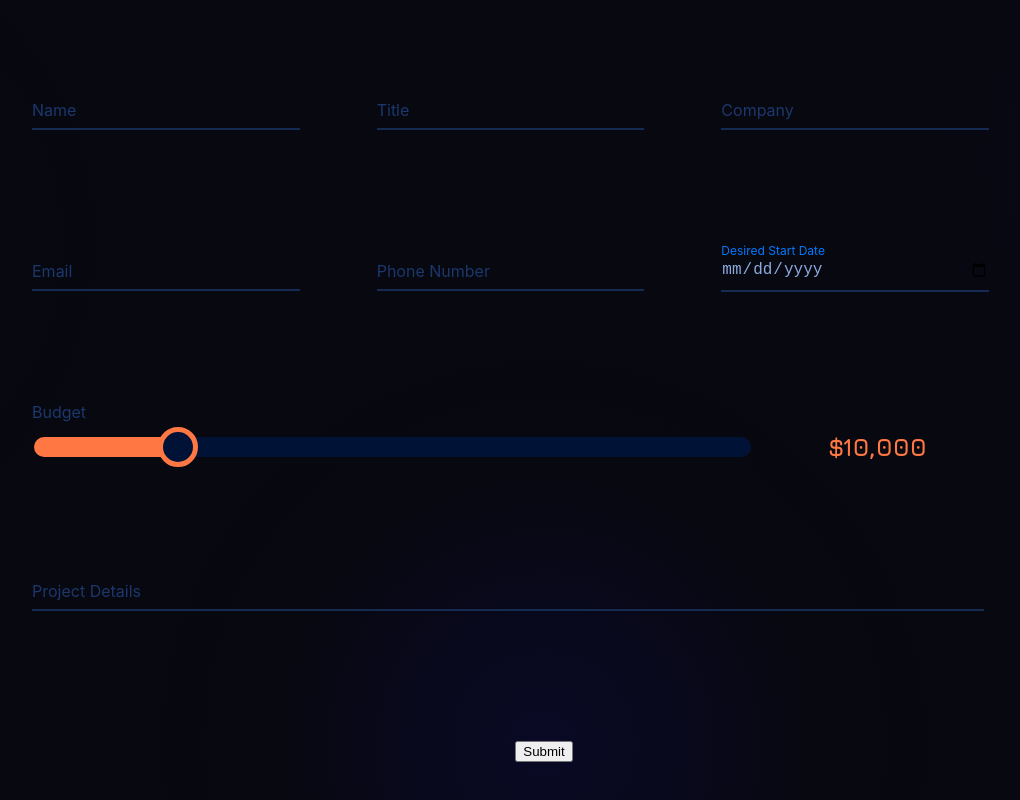
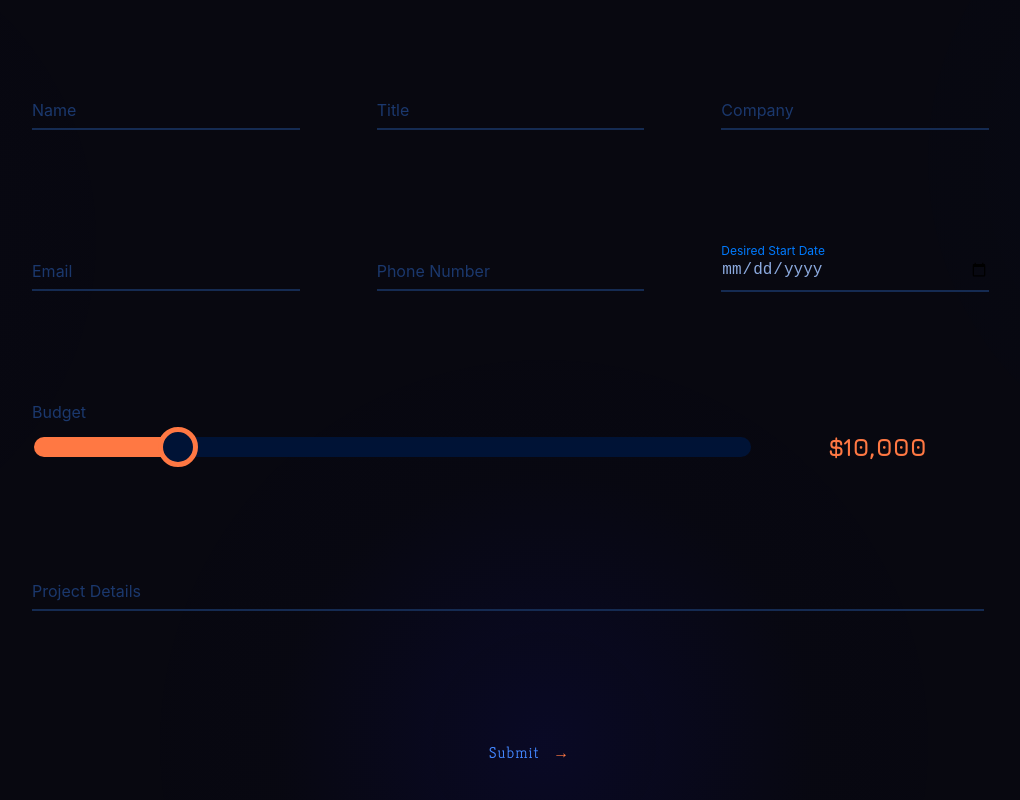
Before and after one commit to WillCBurroughs/personal_website, a React (Create React App) app: page / in a window 1280 px wide. Shown: the part 2720-3520 px from the top of the page, without its empty margins (96-1116 px from the left). Built offline with nearby package versions, Linux system fonts and the light colour scheme; a web font is replaced by a local one.

Commit message:
Adding submit button

```diff
--- a/src/components/molecules/FloatingLabelForm.js
+++ b/src/components/molecules/FloatingLabelForm.js
@@ -127,6 +127,7 @@ export default function FloatingLabelForm() {
         </div>
             <button
             type="submit"
+            className="buttonLink"
             style={{
                 marginTop: "20px",
                 alignSelf: "center",
--- a/src/index.css
+++ b/src/index.css
@@ -595,3 +595,40 @@ h1, h2, h3 {
     font-size: 16px;
     color: #1B386D;
   }
+
+  .arrowLink{
+    padding-left: 20px;
+}
+
+/* Apply the same styling to button */
+.buttonLink {
+    position: relative;
+    color: #4387FF;
+    font-family: "Kreon", sans-serif;
+    font-size: 16px;
+    text-decoration: none;
+    margin-right: 60px;
+    font-weight: 300;
+    letter-spacing: 1px;
+    transition: color 0.3s ease;
+    z-index: 3;
+    background-color: transparent;
+    border: none;
+  }
+
+  .buttonLink::after {
+    content: "→";
+    position: absolute;
+    right: -25px;
+    color: rgba(255, 120, 67, 1);
+    transition: transform 0.3s ease;
+    z-index: 3;
+  }
+
+  .buttonLink:hover {
+    color: #7eb3ff;
+  }
+
+  .buttonLink:hover::after {
+    transform: translateX(5px);
+  }
```
